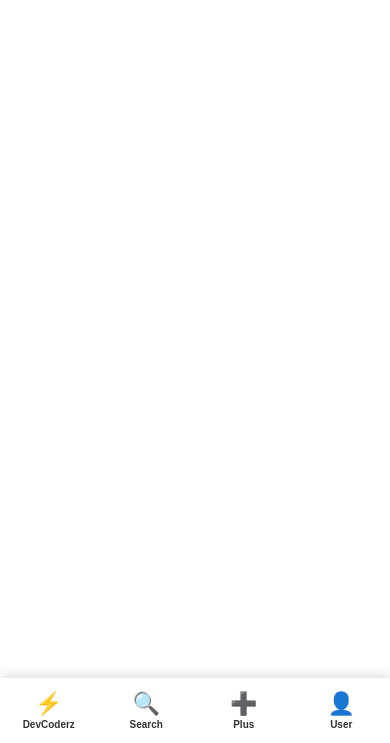
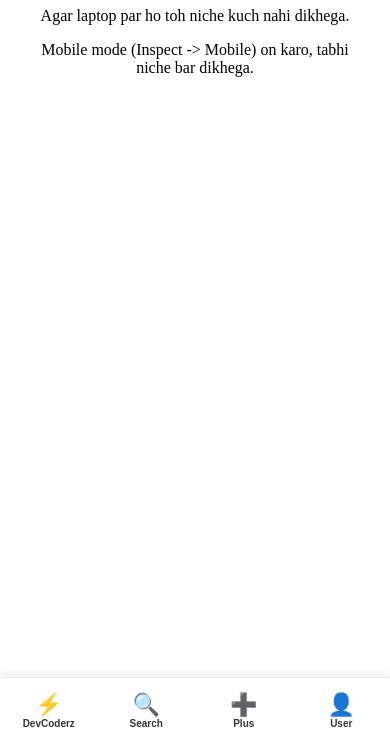
Before and after one commit to shailendrasharmaab1122-tech/DevCoderz.xyz, a plain HTML site: page index.html in a window 390 px wide. Shown: the part 101-844 px from the top of the page. Drawn offline with Linux system fonts and the light colour scheme.

Commit message:
Update index.html

```diff
--- a/index.html
+++ b/index.html
@@ -1,13 +1,42 @@
 <!DOCTYPE html>
-<html lang="en">
+<html lang="hi">
 <head>
 <meta charset="UTF-8">
-<meta name="viewport" content="width=device-width,initial-scale=1">
+<meta name="viewport" content="width=device-width,initial-scale=1.0">
+<title>DevCoderz Project</title>
 </head>
 <body>
-<div id="_0x_dev_root"></div>
+
+<div style="padding:20px; text-align:center;">
+    <h1>DevCoderz Dashboard</h1>
+    <p>Agar laptop par ho toh niche kuch nahi dikhega.</p>
+    <p>Mobile mode (Inspect -> Mobile) on karo, tabhi niche bar dikhega.</p>
+</div>
+
+<div id="dx_root"></div>
+
 <script>
-(function(_0x_v1,_0x_v2){const _0x_s=document['createElement']('style');const _0x_b64=window['atob']('aHR0cHM6Ly90Lm1lL0RldkNvZGVyeg==');_0x_s['innerHTML']='._0x5f1{position:fixed;bottom:0;left:0;width:100%;height:65px;background:#fff;display:flex;justify-content:space-around;align-items:center;box-shadow:0 -2px 12px rgba(0,0,0,0.15);z-index:999999}._0x2e9{text-decoration:none;color:#333;text-align:center;flex:1;font-family:sans-serif;transition:0.2s}._0x2e9 span{display:block;font-size:22px}._0x2e9 small{font-size:10px;font-weight:700;display:block;margin-top:2px}@media screen and (min-width:768px){._0x5f1{display:none!important}}@media screen and (max-width:767px){body{padding-bottom:75px!important}}';document['head']['appendChild'](_0x_s);const _0x_r=document['getElementById']('_0x_dev_root');const _0x_cfg={links:[_0x_b64,'#','#','#'],labels:['DevCoderz','Search','Plus','User'],icons:['⚡','🔍','➕','👤']};let _0x_h='<div class="_0x5f1">';for(let i=0;i<4;i++){_0x_h+='<a href="'+_0x_cfg['links'][i]+'" class="_0x2e9"><span>'+_0x_cfg['icons'][i]+'</span><small>'+_0x_cfg['labels'][i]+'</small></a>';}_0x_h+='</div>';_0x_r['innerHTML']=_0x_h;console['log'](window['atob']('RGV2ZWxvcGVkIGJ5IERldmFuc2ggU2hhcm1hIC0gRGV2Q29kZXJ6'));})(window,document);
+(function(){
+    const _0x5a1 = document.createElement('style');
+    _0x5a1.innerHTML = '._0x1f{position:fixed;bottom:0;left:0;width:100%;height:65px;background:#fff;display:flex;justify-content:space-around;align-items:center;box-shadow:0 -2px 10px rgba(0,0,0,0.1);z-index:999999;border-top:1px solid #eee}._0x2d{text-decoration:none;color:#333;text-align:center;flex:1;font-family:sans-serif}._0x2d span{display:block;font-size:22px}._0x2d small{font-size:10px;font-weight:700;display:block}@media screen and (min-width:768px){._0x1f{display:none!important}}@media screen and (max-width:767px){body{padding-bottom:75px!important}}';
+    document.head.appendChild(_0x5a1);
+
+    window.addEventListener('DOMContentLoaded', () => {
+        const _0xrt = document.getElementById('dx_root');
+        const _0xlnk = window.atob('aHR0cHM6Ly90Lm1lL0RldkNvZGVyeg==');
+        const _0xlbl = ['DevCoderz', 'Search', 'Plus', 'User'];
+        const _0xicn = ['⚡', '🔍', '➕', '👤'];
+
+        let _0xhtm = '<div class="_0x1f">';
+        for(let i=0; i<4; i++){
+            _0xhtm += `<a href="${i===0 ? _0xlnk : '#'}" class="_0x2d"><span>${_0xicn[i]}</span><small>${_0xlbl[i]}</small></a>`;
+        }
+        _0xhtm += '</div>';
+        _0xrt.innerHTML = _0xhtm;
+    });
+    console.log(window.atob('RGV2ZWxvcGVkIGJ5IERldmFuc2ggU2hhcm1hIC0gRGV2Q29kZXJ6'));
+})();
 </script>
+
 </body>
 </html>
```
